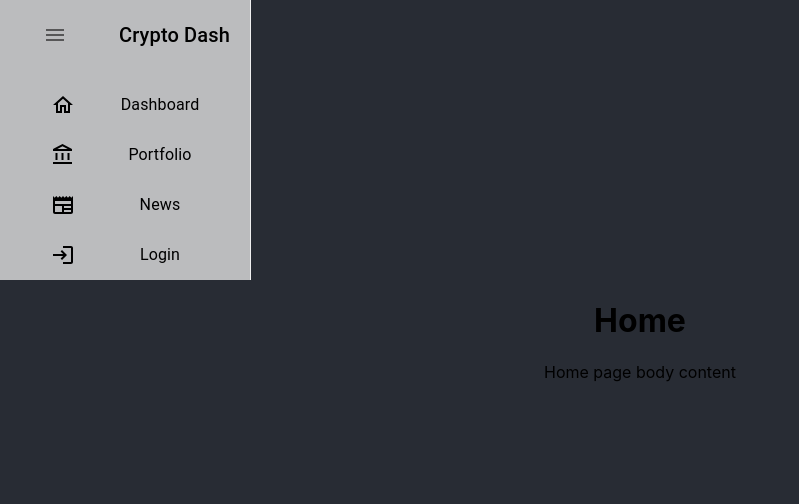
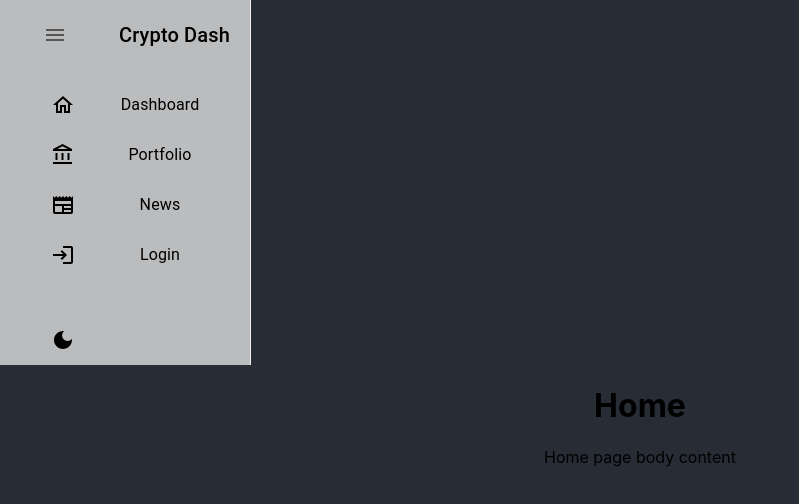
Before and after one commit to maherdj/react-crypto-dash, a React (Create React App) app in the folder react-crypto-dash/: page / in a window 1280 px wide. Shown: the top 504 px of the page, without its empty margins (0-799 px from the left). Built offline with nearby package versions, Linux system fonts and the light colour scheme.

Commit message:
created button for light/dark theme, set up context to be able to support light/dark theme, created file to use for color pallets of light/dark themes

```diff
--- a/react-crypto-dash/src/App.js
+++ b/react-crypto-dash/src/App.js
@@ -1,6 +1,8 @@
 import logo from "./logo.svg";
 import "./App.css";
 import { BrowserRouter, Route, Routes } from "react-router-dom";
+
+import { useTheme, useThemeUpdate } from "./components/ThemeContext";
 
 import Home from "./components/Home";
 import Portfolio from "./components/Portfolio";
@@ -9,9 +11,11 @@ import Login from "./components/Login";
 // import Error from './components/Error';
 import NavBar from "./components/NavBar";
 import MenuBar from "./components/Sidebar";
+import { ThemeProvider } from "./components/ThemeContext";
 
 function App() {
   return (
+    <ThemeProvider>
       <div className="App">
         <header>
           <div>
@@ -33,6 +37,7 @@ function App() {
         </header>
         <body></body>
       </div>
+    </ThemeProvider>
   );
 }
 
--- a/react-crypto-dash/src/components/Sidebar.jsx
+++ b/react-crypto-dash/src/components/Sidebar.jsx
@@ -1,13 +1,16 @@
 import { useState } from "react";
 import { Sidebar, Menu, MenuItem } from "react-pro-sidebar";
+import { useTheme, useThemeUpdate } from "./ThemeContext";
 // import "react-pro-sidebar/dist/css/styles.css";
-import { Box, IconButton, Typography, useTheme } from "@mui/material";
+import { Box, IconButton, Typography } from "@mui/material";
 import { NavLink } from "react-router-dom";
 import HomeOutlinedIcon from "@mui/icons-material/HomeOutlined";
 import NewspaperOutlinedIcon from "@mui/icons-material/NewspaperOutlined";
 import MenuOutlinedIcon from "@mui/icons-material/MenuOutlined";
 import AccountBalanceOutlinedIcon from "@mui/icons-material/AccountBalanceOutlined";
 import LoginOutlinedIcon from "@mui/icons-material/LoginOutlined";
+import DarkModeIcon from "@mui/icons-material/DarkMode";
+import LightModeIcon from "@mui/icons-material/LightMode";
 
 const Item = ({ title, to, icon, selected, setSelected }) => {
   // const theme = useTheme();
@@ -30,6 +33,8 @@ const Item = ({ title, to, icon, selected, setSelected }) => {
 const MenuBar = () => {
   const [collapsed, setCollapsed] = useState(false);
   const [selected, setSelected] = useState("Dashboard");
+  const darkTheme = useTheme();
+  const toggleTheme = useThemeUpdate();
   return (
     <Box
       sx={{
@@ -93,6 +98,12 @@ const MenuBar = () => {
               setSelected={setSelected}
             ></Item>
           </Box>
+          <Box paddingLeft={collapsed ? undefined : "10%"} paddingTop="35px">
+            <MenuItem
+              icon={darkTheme ? <DarkModeIcon /> : <LightModeIcon />}
+              onClick={toggleTheme}
+            ></MenuItem>
+          </Box>
         </Menu>
       </Sidebar>
     </Box>
--- /dev/null
+++ b/react-crypto-dash/src/components/ThemeContext.js
@@ -0,0 +1,28 @@
+import React, { useContext, useState } from "react";
+
+const ThemeContext = React.createContext();
+const UpdateThemeContext = React.createContext();
+
+export function useTheme() {
+  return useContext(ThemeContext);
+}
+
+export function useThemeUpdate() {
+  return useContext(UpdateThemeContext);
+}
+
+export function ThemeProvider({ children }) {
+  const [darkTheme, setDarkTheme] = useState(true);
+
+  function toggleTheme() {
+    setDarkTheme((prevDarkTheme) => !prevDarkTheme);
+  }
+
+  return (
+    <ThemeContext.Provider value={darkTheme}>
+      <UpdateThemeContext.Provider value={toggleTheme}>
+        {children}
+      </UpdateThemeContext.Provider>
+    </ThemeContext.Provider>
+  );
+}
```
Also changed, not shown: react-crypto-dash/src/styles/theme.js (added). Lines whose indentation alone changed are shown as unchanged.
